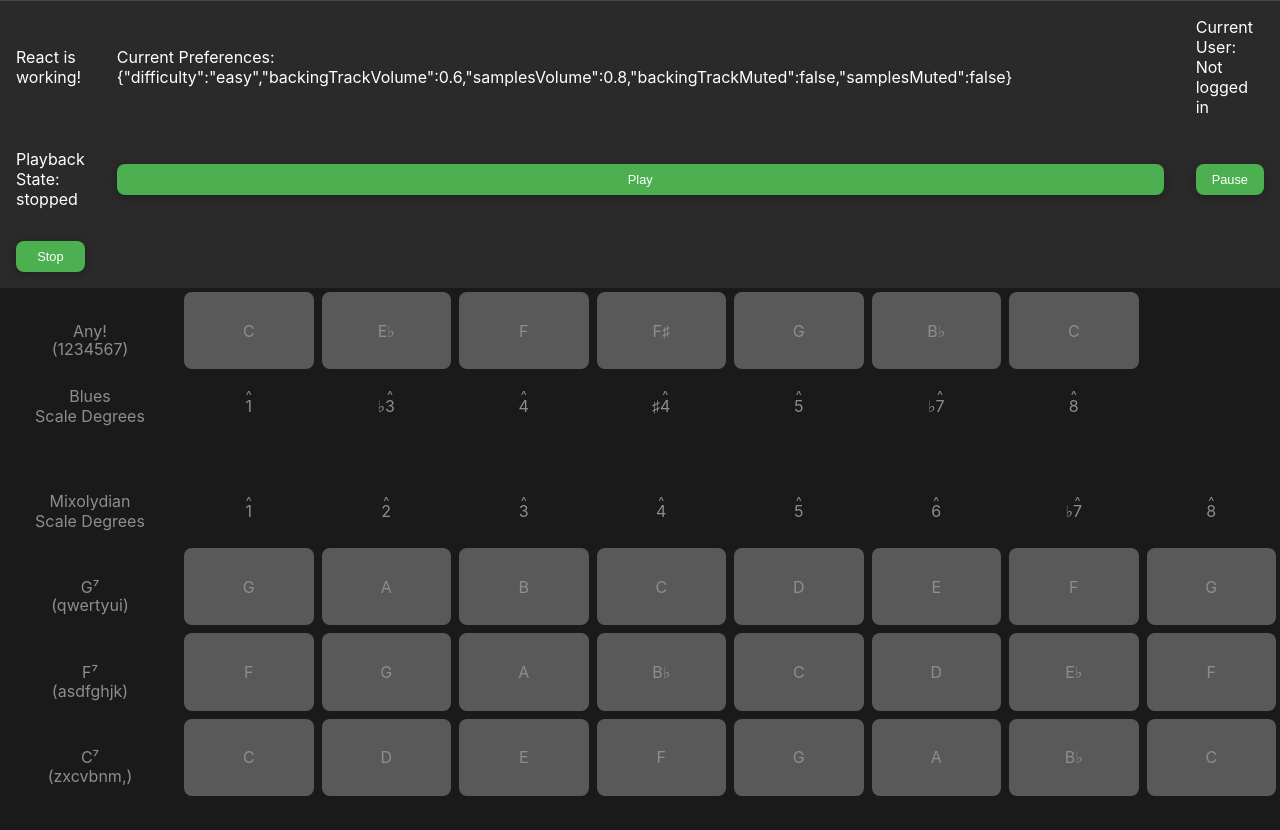
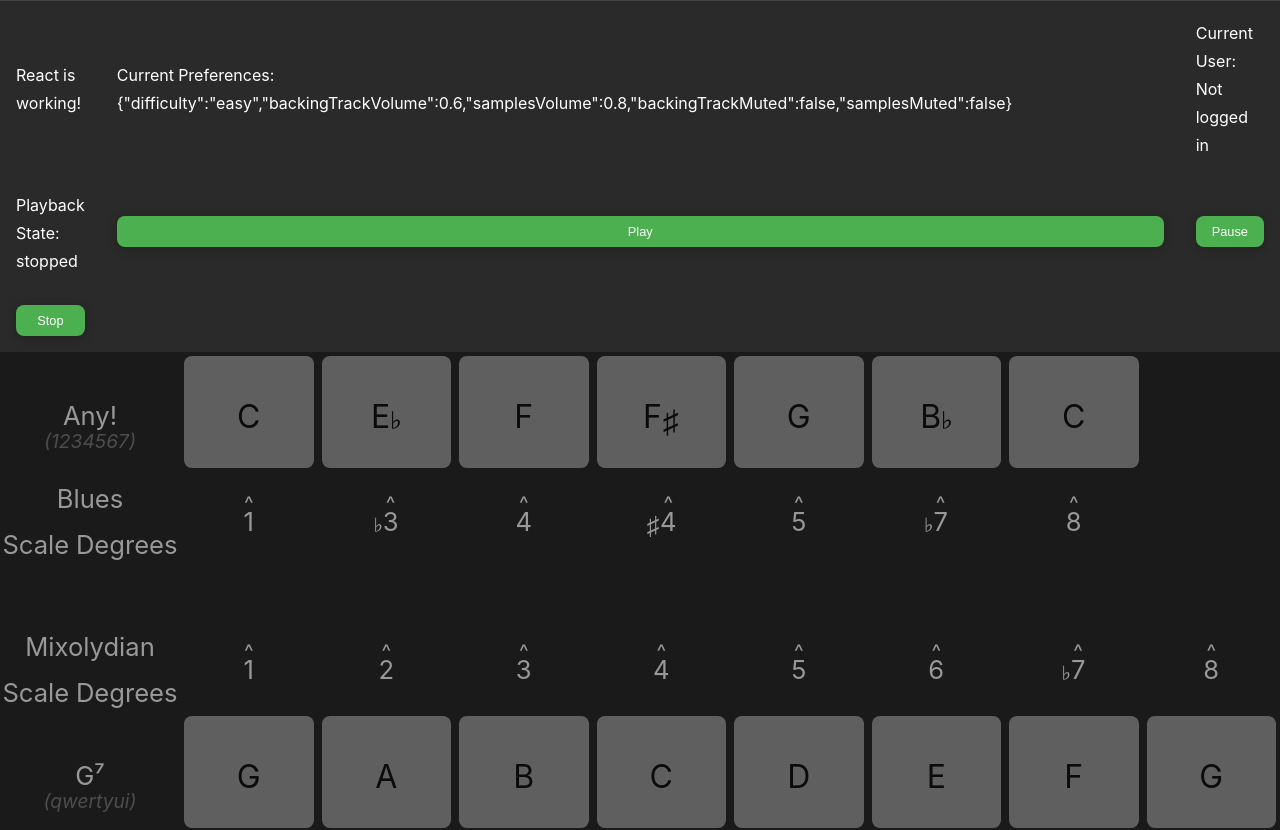
Before and after one commit to asdfang/color-improv, a React (Vite) app in the folder client/: page / in a window 1280 px wide. Shown: the top 830 px of the page. Before the commit the page ends 800 px from the top, so only its background shows below. Built offline with nearby package versions, Linux system fonts and the light colour scheme; no server answers.

Commit message:
styles: modified global font, grid text colors

```diff
--- a/client/src/styles.css
+++ b/client/src/styles.css
@@ -9,7 +9,7 @@
    ========================================================= */
 
 :root {
-    --font-ui: -apple-system, BlinkMacSystemFont, 'Segoe UI', sans-serif;
+    --font-ui: 'Segoe UI Symbol', 'Apple Symbols', 'Noto Music', -apple-system, BlinkMacSystemFont, 'Segoe UI', sans-serif;
 
     --color-bg: hsl(0, 0%, 10%);
     --color-surface: #2a2a2a;
--- a/client/src/styles/grid.css
+++ b/client/src/styles/grid.css
@@ -9,7 +9,7 @@
 
 #music-grid.playback-playing { opacity: 1;   filter: saturate(1) }
 #music-grid.playback-paused  { opacity: 0.7; filter: saturate(0.7); }
-#music-grid.playback-stopped { opacity: 0.5; }
+#music-grid.playback-stopped { opacity: 0.55; }
 
 #music-grid > div {
     display: flex;
@@ -27,6 +27,8 @@
     transition: transform 80ms ease-out, filter 80ms ease-out;
     cursor: pointer;
     margin: 4px;
+    font-size: 2rem;
+    color: black;
 }
 .note-cell.pressed {
     transform: scale(0.98);
@@ -50,29 +52,35 @@
     height: 22px;
     border-radius: 50%;
     background: rgba(0, 0, 0, 0.9);
-    border: 1.5px solid rgba(255, 255, 255, 0.9);
+    border: 2.2px solid rgba(255, 255, 255, 0.9);
     color: rgba(255, 255, 255, 1);
     display: flex;
     align-items: center;
     justify-content: center;
-    font-size: 10px;
+    font-size: 14px;
 }
 .chord-label {
     position: relative;
+    font-size: 1.6rem;
 }
 .keyboard-hint {
     position: absolute;
-    bottom: 14px;
+    bottom: 16px;
+    font-size: 1.2rem;
+    font-style: italic;
+    color: #777;
 }
 
 /* ScaleLabelCell */
 .scale-label-cell {
     flex-direction: column;
+    font-size: 1.6rem;
 }
 
 /* ScaleDegreeLabelCell */
 .scale-degree-label-cell {
     position: relative;
+    font-size: 1.6rem;
     /* display: flex;
     justify-content: center;
     align-items: center; */
@@ -90,8 +98,8 @@
 }
 
 .blues-row {
-    padding-bottom: 20px;
+    padding-bottom: 28px;
 }
 .mixolydian-row {
-    padding-top: 20px;
+    padding-top: 28px;
 }
```
